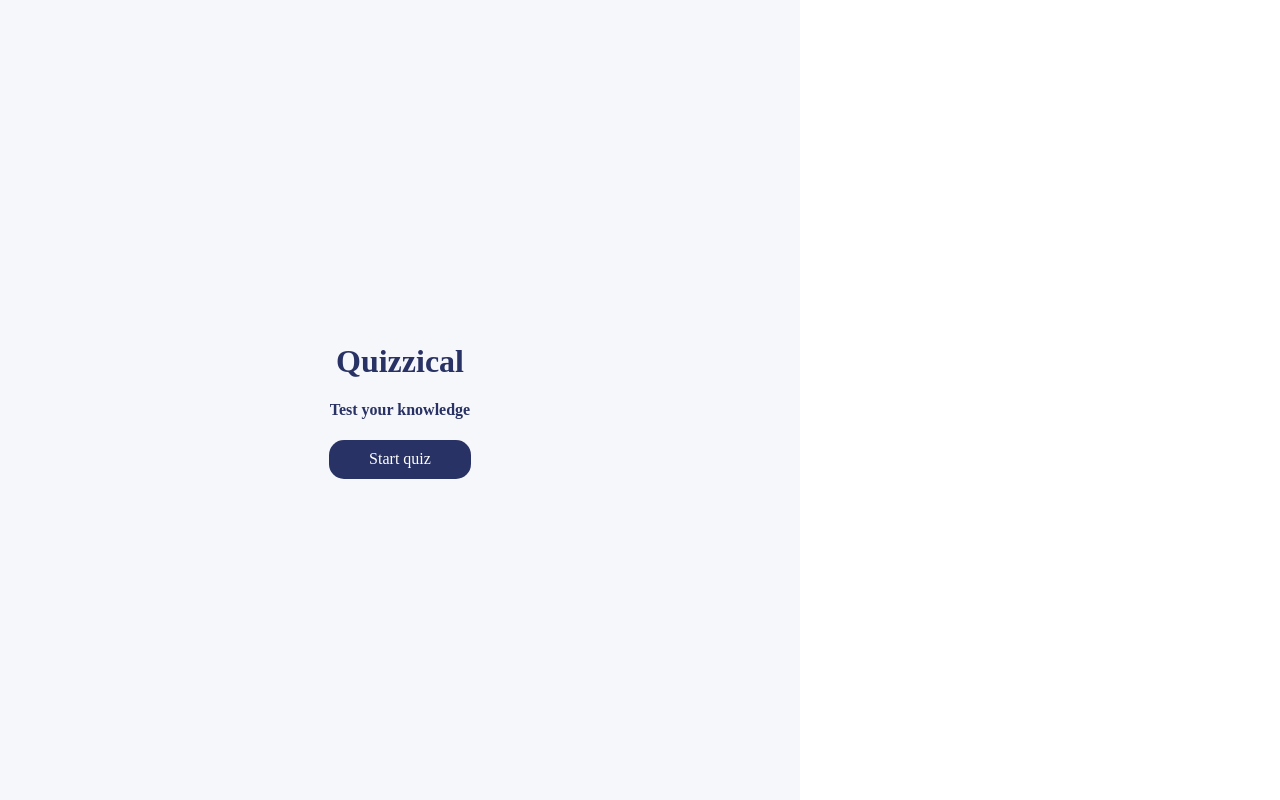
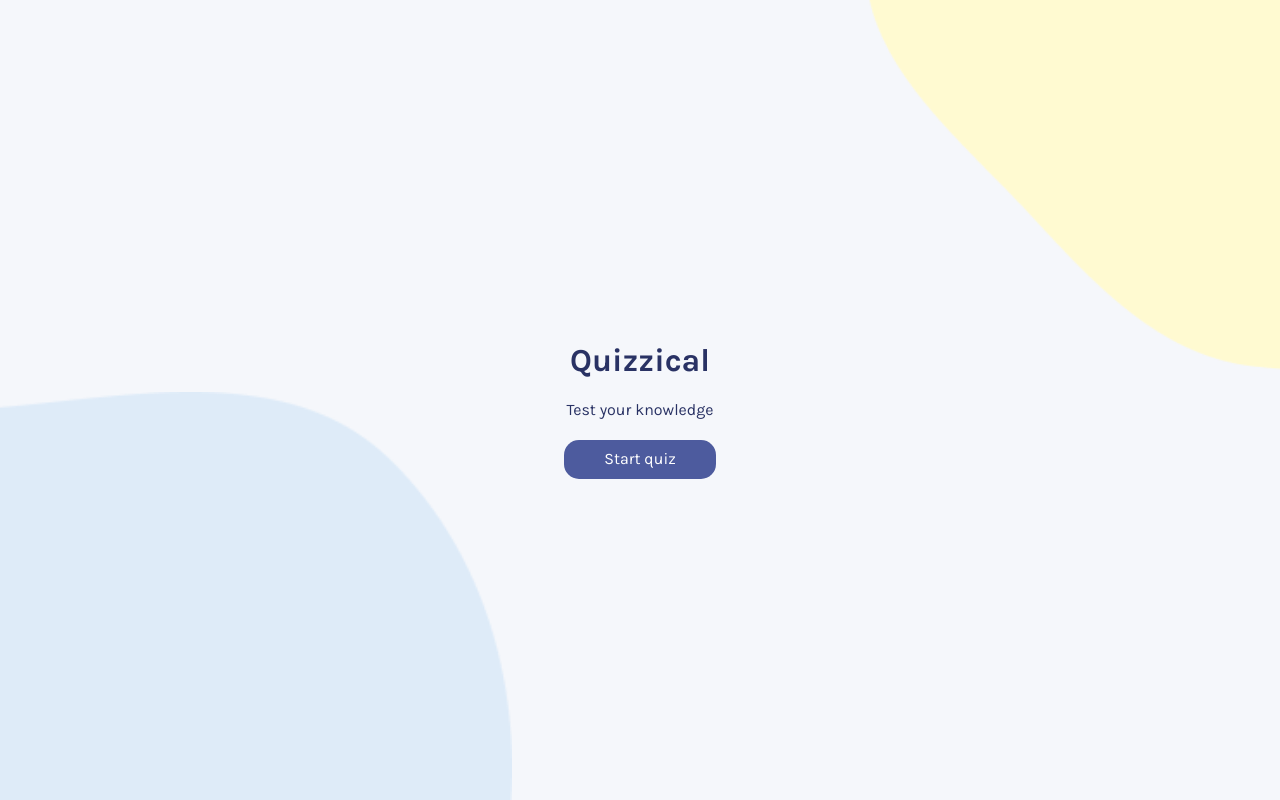
Before and after one commit to 1davidyu1/generated-quizzes, a React app: page / in a window 1280 px wide. Built offline with nearby package versions, Linux system fonts and the light colour scheme.

Commit message:
background and font

```diff
--- a/index.html
+++ b/index.html
@@ -1,6 +1,7 @@
 <html>
     <head><link rel="stylesheet" href="https://cdnjs.cloudflare.com/ajax/libs/normalize/8.0.1/normalize.css">
         <link rel="stylesheet" href="style.css">
+        <link href="https://fonts.googleapis.com/css2?family=Karla:wght@400;700&display=swap" rel="stylesheet">
     </head>
     <body>
         <div id="root"></div>
--- a/style.css
+++ b/style.css
@@ -1,11 +1,26 @@
 * {
     box-sizing: border-box;
+    font-family: 'Karla', sans-serif;
+}
+
+html {
+    height: 100%;
+}
+
+body {
+    margin: 0;
+    height: 100%;
+    background-color: #F5F7FB;
+    background-image: url('/images/yellow-blob.png'), url('/images/blue-blob.png');
+    background-position: top right, bottom left;
+    background-repeat: no-repeat;
+    background-size: contain;
+    background-size: 40%, 40%;
 }
 
 main {
-    background-color: #F5F7FB;
     height: 100vh;
-    max-width: 100vh;
+    max-width: 200vh;
     display: flex;
     flex-direction: column;
     justify-content: space-around;
@@ -22,11 +37,13 @@ main {
 
 .begin--description {
     color: #293264;
+    font-size: 16px;
+    font-weight: 100;
 }
 
 .begin--button {
     color: white;
-    background-color: #293264;
+    background-color: #4D5B9E;
     padding: 10px 40px;
     border: none;
     border-radius: 15px;
```
Also changed, not shown: images/blue-blob.png (added), images/yellow-blob.png (added).
